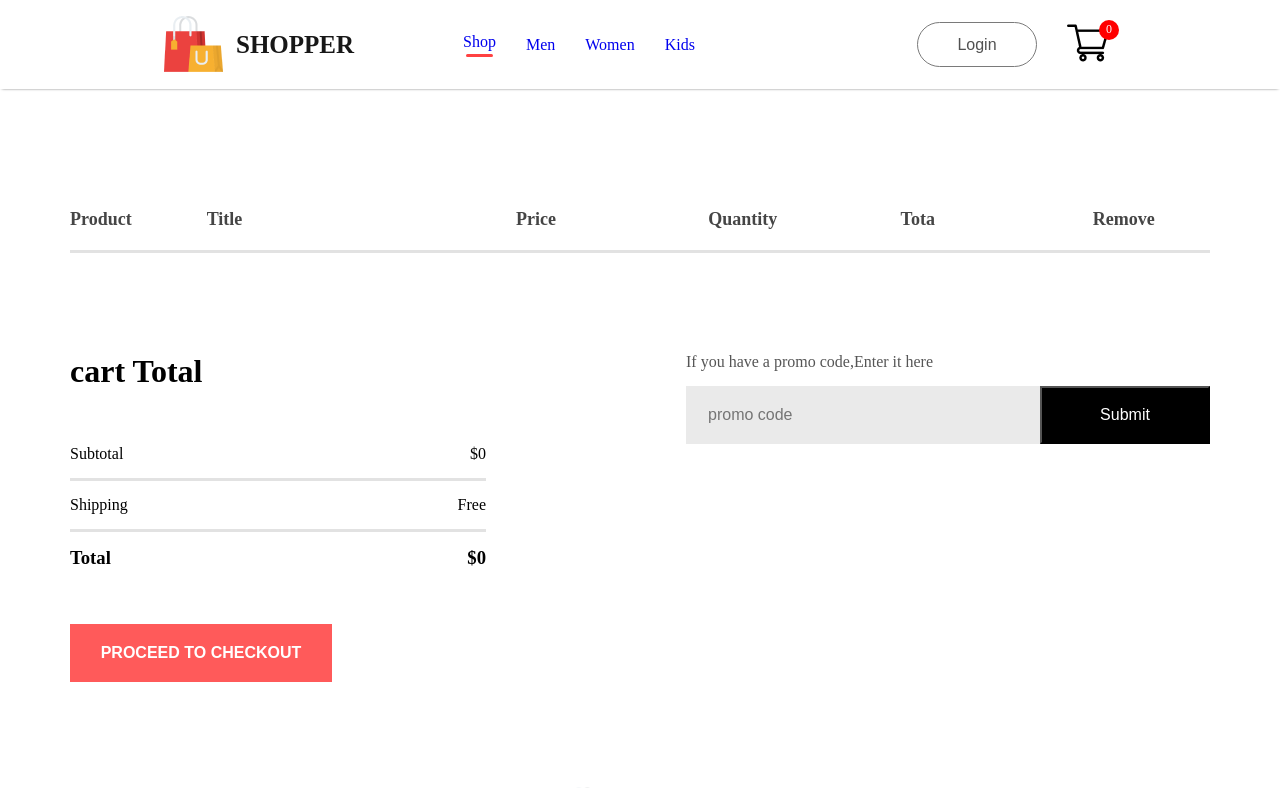
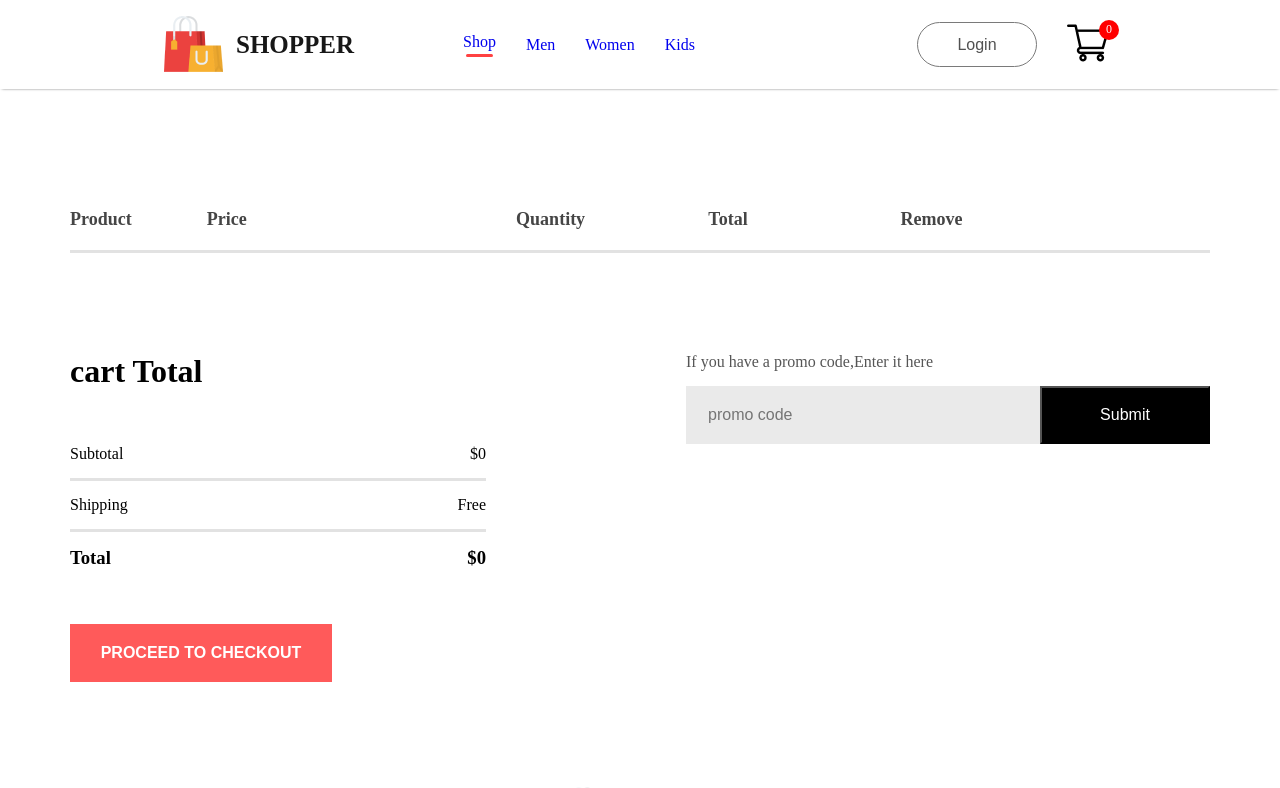
Before and after one commit to solankiyash/E-commerce, a React (Create React App) app: page /cart in a window 1280 px wide. Shown: the top 788 px of the page. Built offline with nearby package versions, Linux system fonts and the light colour scheme; the HTML template or start-up script is replaced by a standard one.

Commit message:
cart functionality add

```diff
--- a/src/Components/CartItems/CartItems.jsx
+++ b/src/Components/CartItems/CartItems.jsx
@@ -9,10 +9,9 @@
       <div className='cartitems'>
         <div className="cartitem-format-main">
           <p>Product</p>
-          <p>Title</p>
           <p>Price</p>
           <p>Quantity</p>
-          <p>Tota</p>
+          <p>Total</p>
           <p>Remove</p>
         </div>
         <hr />
```
